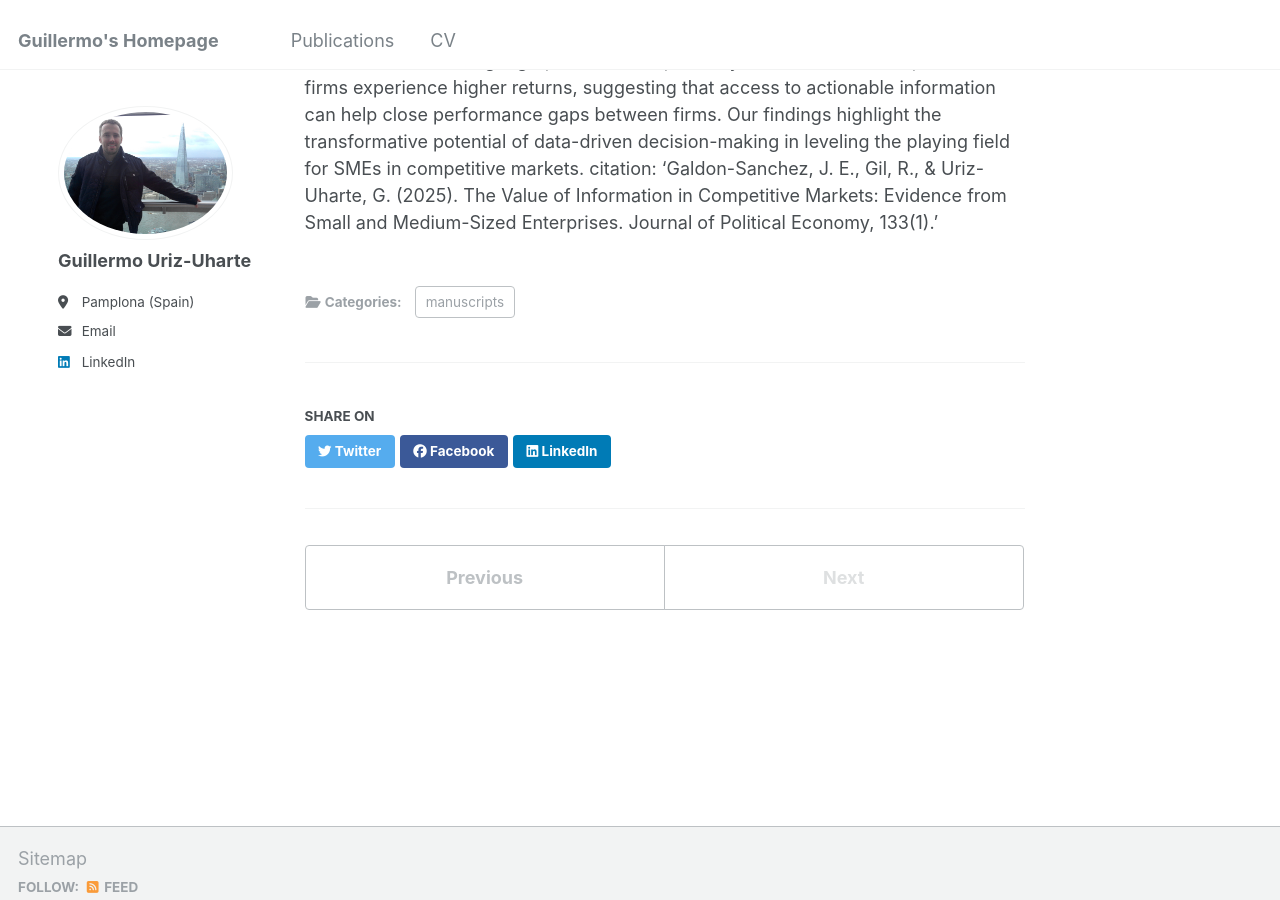
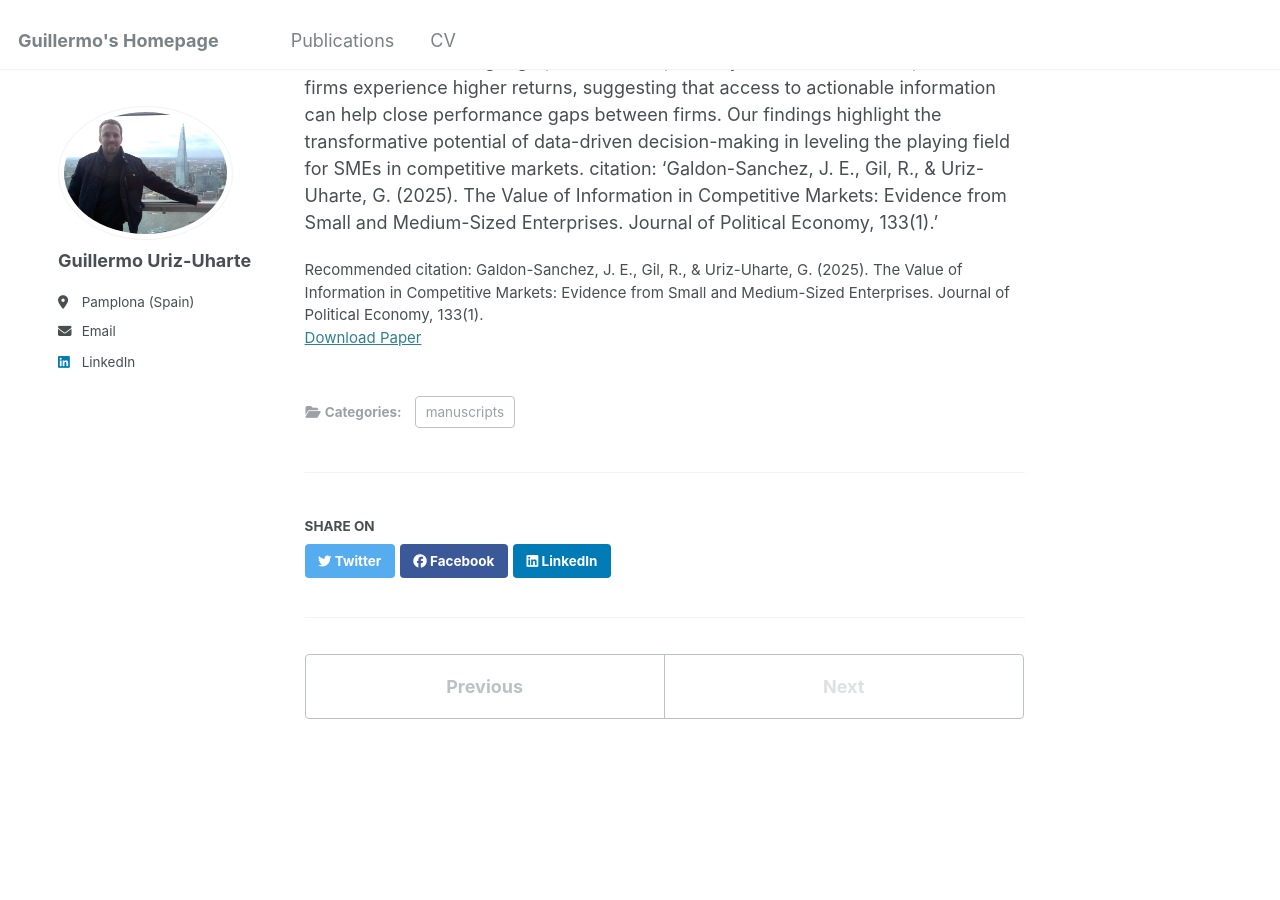
Before and after one commit to GuilleUriz/guillermouriz, a Jekyll site: the page built from _publications/JPE_2025.md, in a window 1280 px wide and 900 px high, scrolled down 428 px. Built offline with Jekyll 4.4.1, drawn with Linux system fonts in a browser that asks for light colours.

Commit message:
Update JPE_2025.md

```diff
--- a/_publications/JPE_2025.md
+++ b/_publications/JPE_2025.md
@@ -8,6 +8,8 @@ date: 2025-01-01
 venue: 'Journal of Political Economy'
 slidesurl:
 paperurl: 'https://www.journals.uchicago.edu/doi/10.1086/732525'
+citation: 'Galdon-Sanchez, J. E., Gil, R., & Uriz-Uharte, G. (2025). The Value of Information in Competitive Markets: Evidence from Small and Medium-Sized Enterprises. Journal of Political Economy, 133(1).'
+
 ---
 
 We empirically investigate how the performance of small and medium-sized enterprises (SMEs) changes when gaining access to market information. Our analysis is based on a unique information-sharing program launched by a major bank, which provided SME customers with detailed, comparative reports on their own sales and customer profiles relative to nearby competitors. Leveraging comprehensive transaction-level data, we estimate that program adoption leads to a 9% increase in SME revenues. We find that SMEs use the newly acquired information to target previously underserved demographic groups and attract customers from new geographic areas. Importantly, smaller and less sophisticated firms experience higher returns, suggesting that access to actionable information can help close performance gaps between firms. Our findings highlight the transformative potential of data-driven decision-making in leveling the playing field for SMEs in competitive markets.
```
